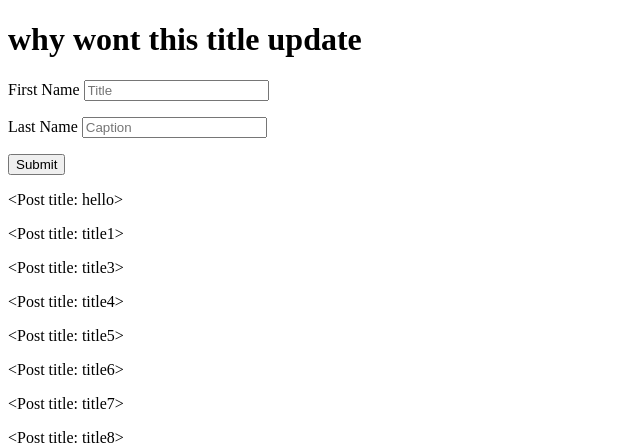
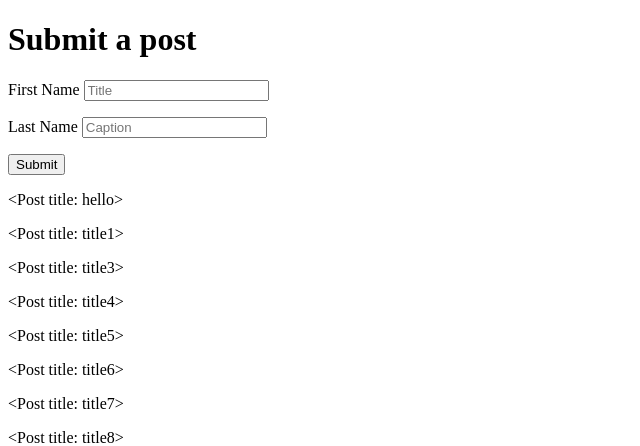
Before and after one commit to carlinnv/girlhacks, a Flask app: page /discussion in a window 1280 px wide. Shown: the top 446 px of the page, without its empty margins (0-640 px from the left). Run offline with Flask 3, Linux system fonts and the light colour scheme.

Commit message:
fixed the submit a post page

```diff
--- a/templates/discussion.html
+++ b/templates/discussion.html
@@ -16,6 +16,8 @@
     </form>
 </body>
 </html> -->
+
+
 <!DOCTYPE html>
 
 <html lang="en"></html>
@@ -24,8 +26,9 @@
     <title>FlaskApp</title>
 </head>
 <body>
-    <h1 style="width: 100%">why wont this title update</h1>
+    <h1 style="width: 100%">Submit a post</h1>
     <form action="/discussion" method="post">
+
         <p>
             <label for="title">First Name</label>
             <input type="text" name="title"
```
Also changed, not shown: instance/project.db.
